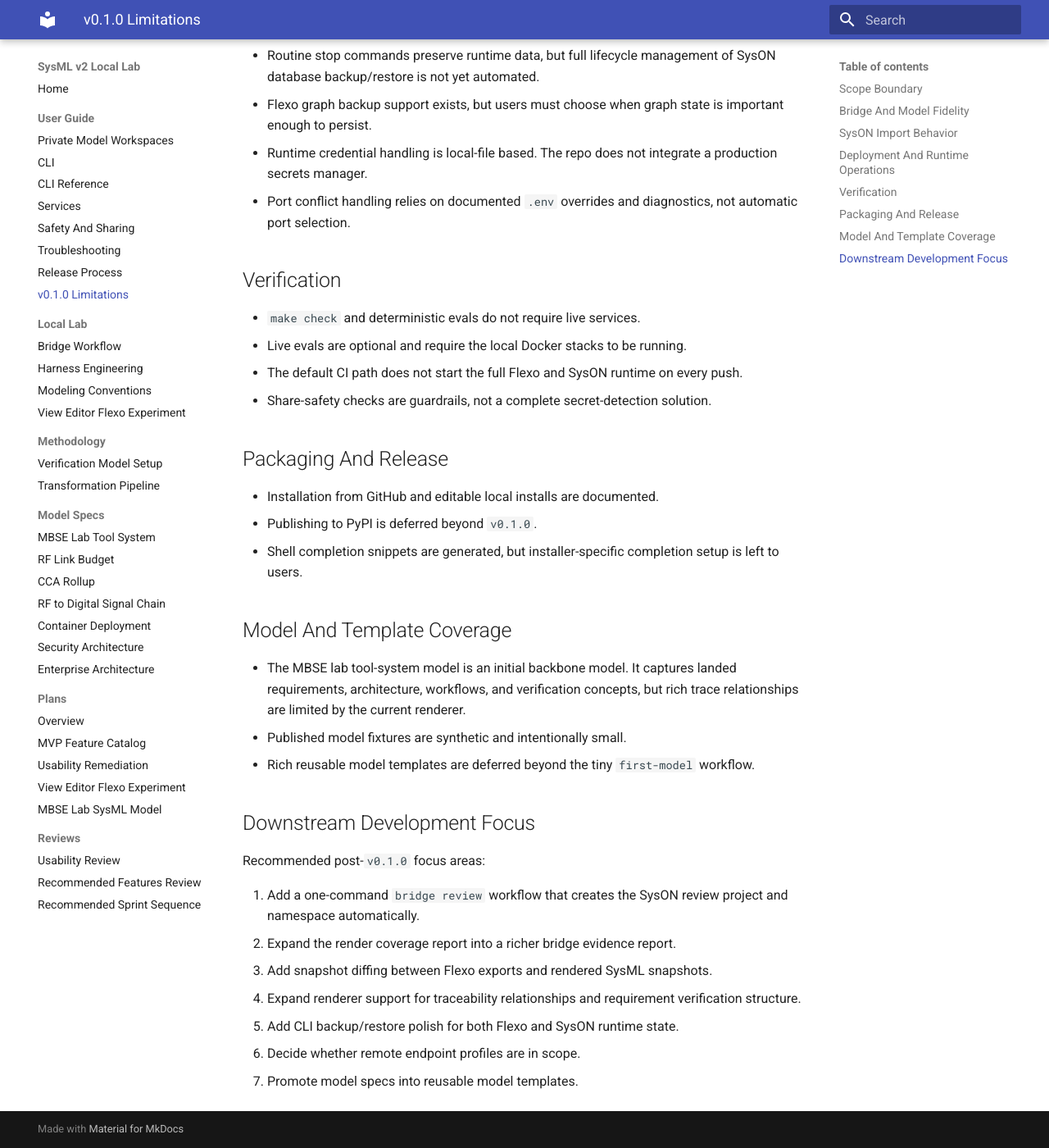
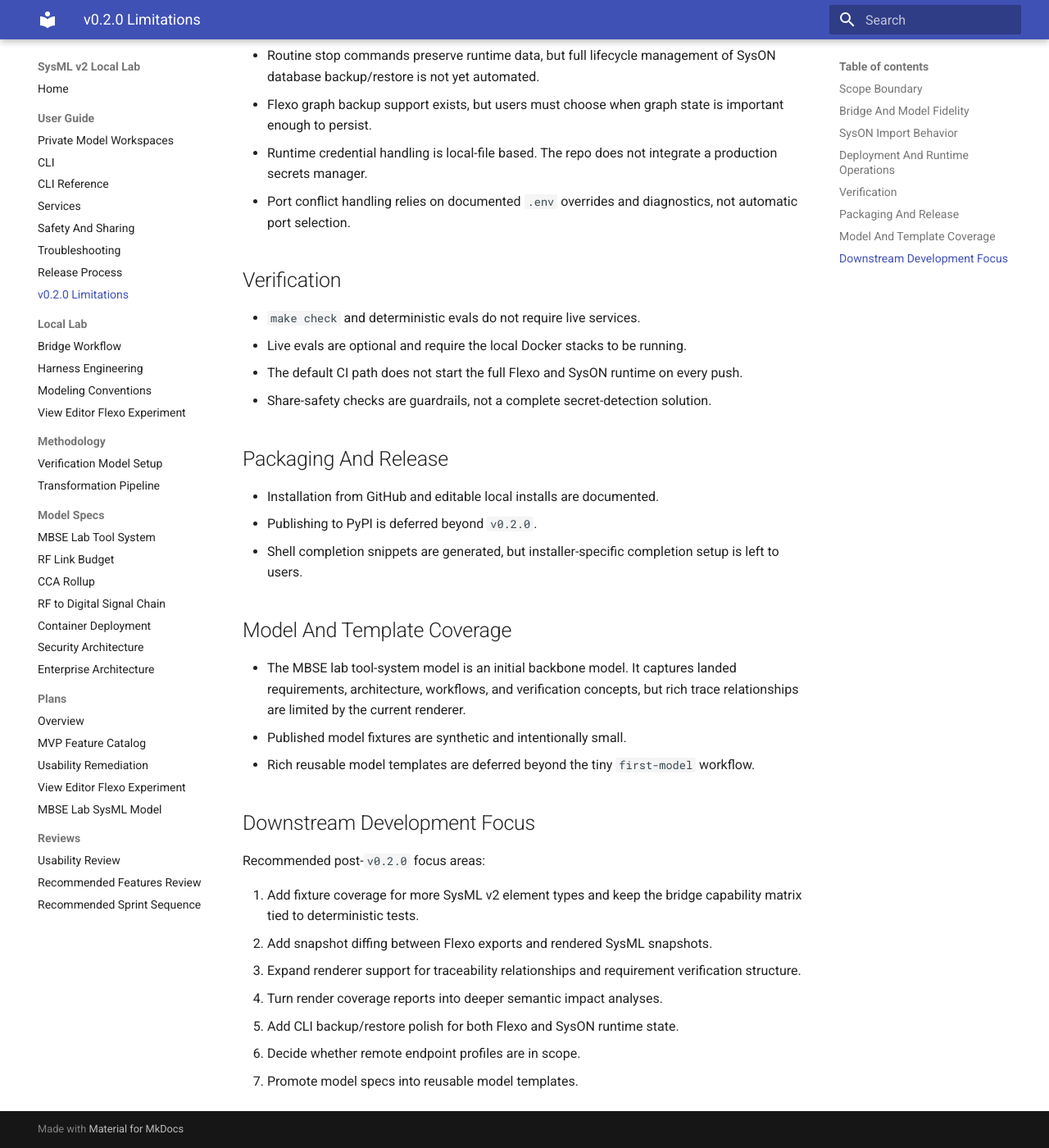
Before and after one commit to cosgroma/mbse-lab, an MkDocs documentation site: the page built from docs/user-guide/v0.2.0-limitations.md, in a window 1280 px wide and 1400 px high, scrolled down 1280 px. Shown: the whole window at 82% size. Built offline with MkDocs 1.6.1 and Material for MkDocs 9.7.7, drawn with Linux system fonts in a browser that asks for light colours; some of the changed text lies outside the part shown.

```diff
--- a/docs/user-guide/v0.1.0-limitations.md
+++ b/docs/user-guide/v0.2.0-limitations.md
@@ -1,6 +1,6 @@
-# v0.1.0 Limitations
+# v0.2.0 Limitations
 
-This page records the known limitations for the `v0.1.0` local lab release so
+This page records the known limitations for the `v0.2.0` local lab release so
 downstream work can focus on the highest-value gaps without rediscovering them.
 
 ## Scope Boundary
@@ -38,8 +38,9 @@ downstream work can focus on the highest-value gaps without rediscovering them.
   behavior.
 - A successful textual import does not guarantee that useful diagrams or
   graphical layouts appear automatically.
-- The bridge imports into an existing namespace; users still need the target
-  SysON project and namespace when using the lower-level bridge command.
+- The routine bridge command can create a SysON review project, but lower-level
+  import commands still require users to provide an existing target project and
+  namespace.
 
 ## Deployment And Runtime Operations
 
@@ -65,7 +66,7 @@ downstream work can focus on the highest-value gaps without rediscovering them.
 ## Packaging And Release
 
 - Installation from GitHub and editable local installs are documented.
-- Publishing to PyPI is deferred beyond `v0.1.0`.
+- Publishing to PyPI is deferred beyond `v0.2.0`.
 - Shell completion snippets are generated, but installer-specific completion
   setup is left to users.
 
@@ -80,14 +81,14 @@ downstream work can focus on the highest-value gaps without rediscovering them.
 
 ## Downstream Development Focus
 
-Recommended post-`v0.1.0` focus areas:
+Recommended post-`v0.2.0` focus areas:
 
-1. Add a one-command `bridge review` workflow that creates the SysON review
-   project and namespace automatically.
-2. Expand the render coverage report into a richer bridge evidence report.
-3. Add snapshot diffing between Flexo exports and rendered SysML snapshots.
-4. Expand renderer support for traceability relationships and requirement
+1. Add fixture coverage for more SysML v2 element types and keep the bridge
+   capability matrix tied to deterministic tests.
+2. Add snapshot diffing between Flexo exports and rendered SysML snapshots.
+3. Expand renderer support for traceability relationships and requirement
    verification structure.
+4. Turn render coverage reports into deeper semantic impact analyses.
 5. Add CLI backup/restore polish for both Flexo and SysON runtime state.
 6. Decide whether remote endpoint profiles are in scope.
 7. Promote model specs into reusable model templates.
--- a/mkdocs.yml
+++ b/mkdocs.yml
@@ -30,7 +30,7 @@ nav:
       - Safety And Sharing: user-guide/safety-and-sharing.md
       - Troubleshooting: user-guide/troubleshooting.md
       - Release Process: user-guide/release-process.md
-      - v0.1.0 Limitations: user-guide/v0.1.0-limitations.md
+      - v0.2.0 Limitations: user-guide/v0.2.0-limitations.md
   - Local Lab:
       - Bridge Workflow: lab/flexo-syson-bridge.md
       - Harness Engineering: lab/harness-engineering.md
--- a/pyproject.toml
+++ b/pyproject.toml
@@ -4,7 +4,7 @@ build-backend = "hatchling.build"
 
 [project]
 name = "mbse-lab"
-version = "0.1.0"
+version = "0.2.0"
 description = "CLI and local lab tooling for Flexo MMS, SysON, and SysML v2 workflows."
 readme = "README.md"
 license = { file = "LICENSE" }
--- a/src/mbse_lab/__init__.py
+++ b/src/mbse_lab/__init__.py
@@ -2,4 +2,4 @@
 
 __all__ = ["__version__"]
 
-__version__ = "0.1.0"
+__version__ = "0.2.0"
```
Also changed, not shown: README.md (+1 -1 lines), docs/index.md (+2 -2 lines), docs/user-guide/release-process.md (+10 -9 lines), 1 other file.
